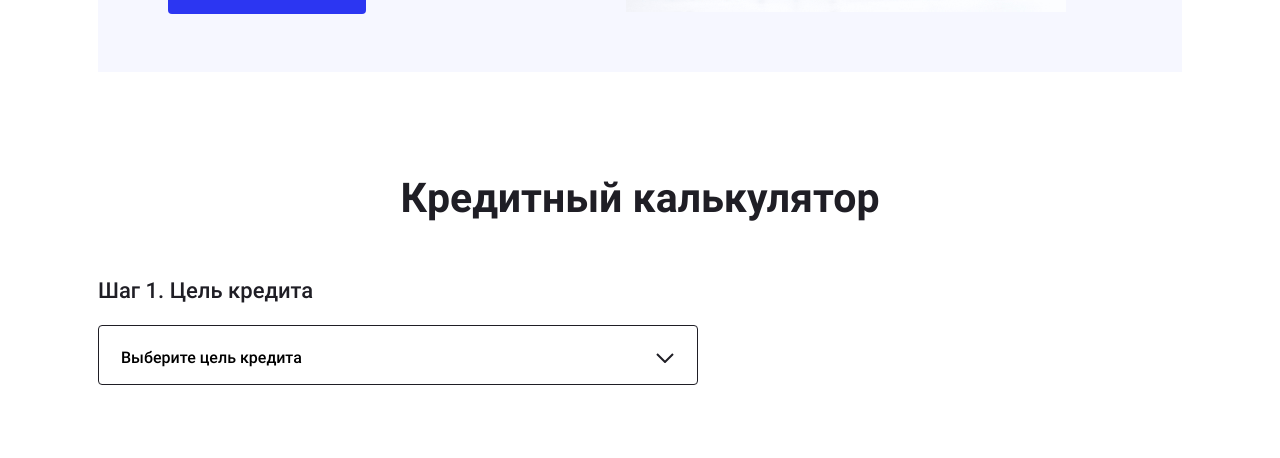
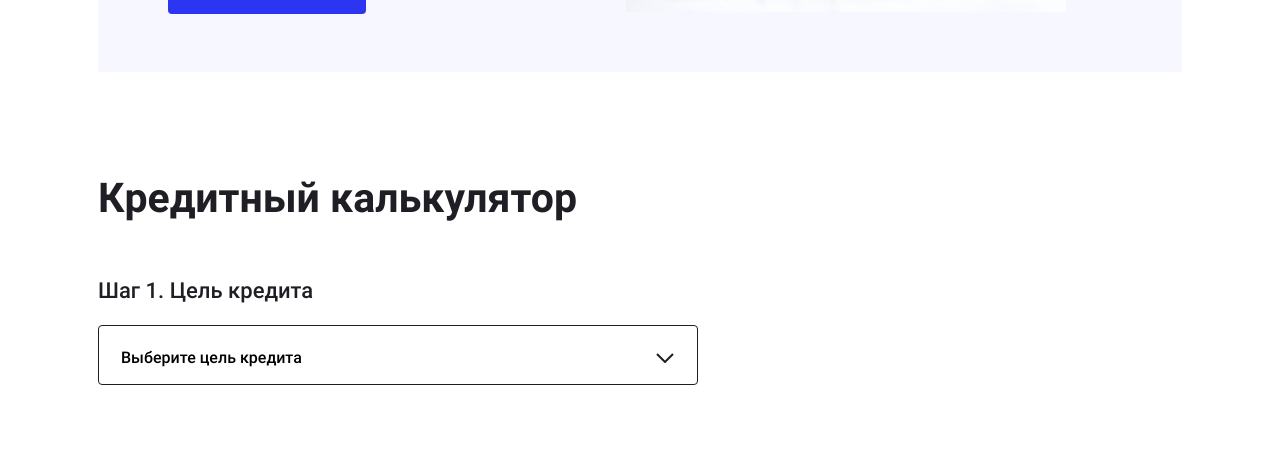
Before and after one commit to Juliet94/Ageeva_liga-bank, a React (Create React App) app: page / in a window 1280 px wide. Shown: the part 982-1440 px from the top of the page. Built offline with nearby package versions, Linux system fonts and the light colour scheme.

Commit message:
Исправит ошибки

```diff
--- a/src/components/application/application.module.scss
+++ b/src/components/application/application.module.scss
@@ -6,7 +6,7 @@
   padding: 45px 70px;
   border-radius: 4px;
   margin-top: 65px;
-  margin-bottom: 34px;
+  margin-bottom: 5px;
   display: flex;
   justify-content: flex-start;
   align-items: center;
--- a/src/components/credit/credit.module.scss
+++ b/src/components/credit/credit.module.scss
@@ -7,7 +7,7 @@
 .wrapper {
   max-width: 1366px;
   width: 100%;
-  padding: 8px 98px 0;
+  padding: 8px 98px 30px;
   display: flex;
   flex-direction: column;
   align-items: center;
@@ -24,11 +24,11 @@
 .heading {
   font-size: 41px;
   font-weight: 700;
+  align-self: flex-start;
 
   @media (max-width: 1023px) {
     font-size: 32px;
     margin-bottom: 18px;
-    align-self: flex-start;
   }
 
   @media (max-width: 767px) {
--- a/src/components/map/map.module.scss
+++ b/src/components/map/map.module.scss
@@ -7,7 +7,7 @@
 .wrapper {
   max-width: 1366px;
   width: 100%;
-  padding: 33px 98px 110px;
+  padding: 40px 98px 110px;
 
   @media (max-width: 1023px) {
     padding: 0 45px 80px;
--- a/src/components/select/select.module.scss
+++ b/src/components/select/select.module.scss
@@ -51,7 +51,7 @@
 }
 
 .list {
-  margin: 0;
+  margin: 0 0 35px;
   overflow: hidden;
   border: 1px solid #1f1e25;
   border-top: none;
```
